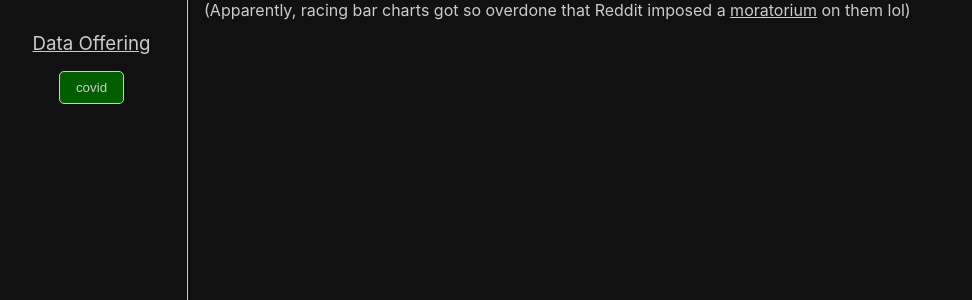
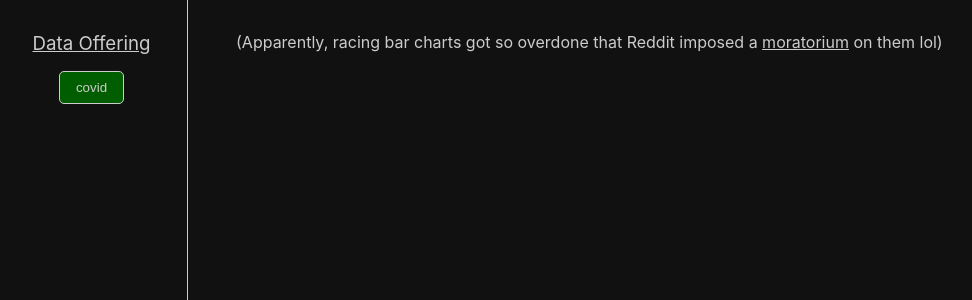
Before and after one commit to aaronparisi/react-d3-racing-bar, a React (Create React App) app: page / in a window 1280 px wide. Shown: the top 300 px of the page, without its empty margins (4-976 px from the left). Built offline with nearby package versions, Linux system fonts and the light colour scheme; no server answers.

Commit message:
refactored padding

```diff
--- a/src/stylesheets/App.css
+++ b/src/stylesheets/App.css
@@ -54,7 +54,6 @@ button:hover {
   display: flex;
   flex-direction: column;
   gap: 1rem;
-  padding: 2rem;
 }
 
 .data-offering h3 {
@@ -73,7 +72,6 @@ button:hover {
   flex-direction: column;
   gap: 1rem;
   align-items: center;
-  padding: 2rem;
 }
 
 .race-controls {
@@ -83,3 +81,7 @@ button:hover {
   align-items: center;
   gap: 0.5rem;
 }
+
+.App > * {
+  padding: 2rem;
+}
```
